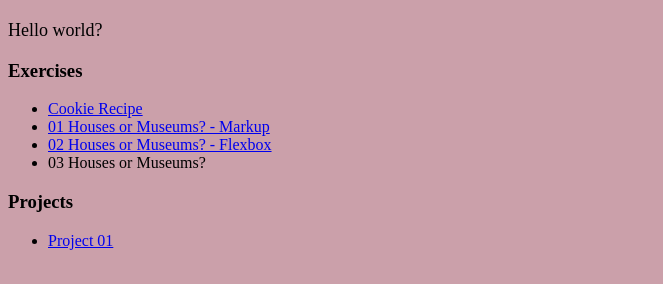
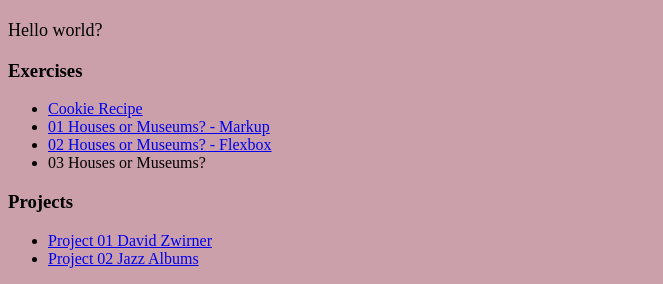
Before and after one commit to jingchwentz/jean_spring_2023, a plain HTML site: page index.html in a window 1280 px wide. Shown: the part 669-953 px from the top of the page, without its empty margins (0-663 px from the left). Drawn offline with Linux system fonts and the light colour scheme.

Commit message:
homepage project names

```diff
--- a/index.html
+++ b/index.html
@@ -39,7 +39,8 @@
 
       <h3>Projects</h3>
       <ul>
-        <li><a href="Coding_Project01/index.html">Project 01 </a></li>
+        <li><a href="Project1/index.html">Project 01 David Zwirner</a></li>
+        <li><a href="Project2/index.html">Project 02 Jazz Albums </a></li>
       </ul>
     </div>
   </body>
```
